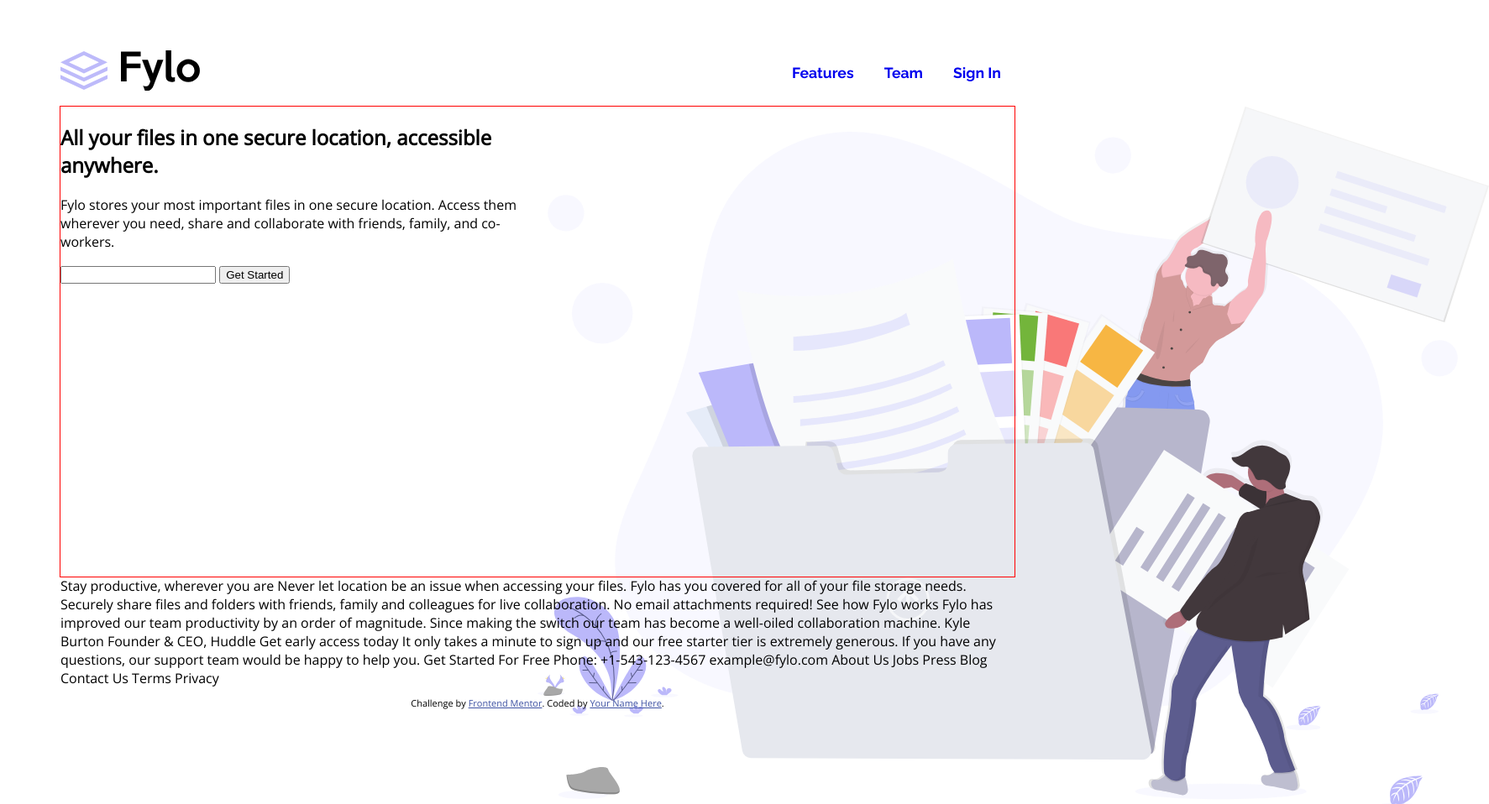
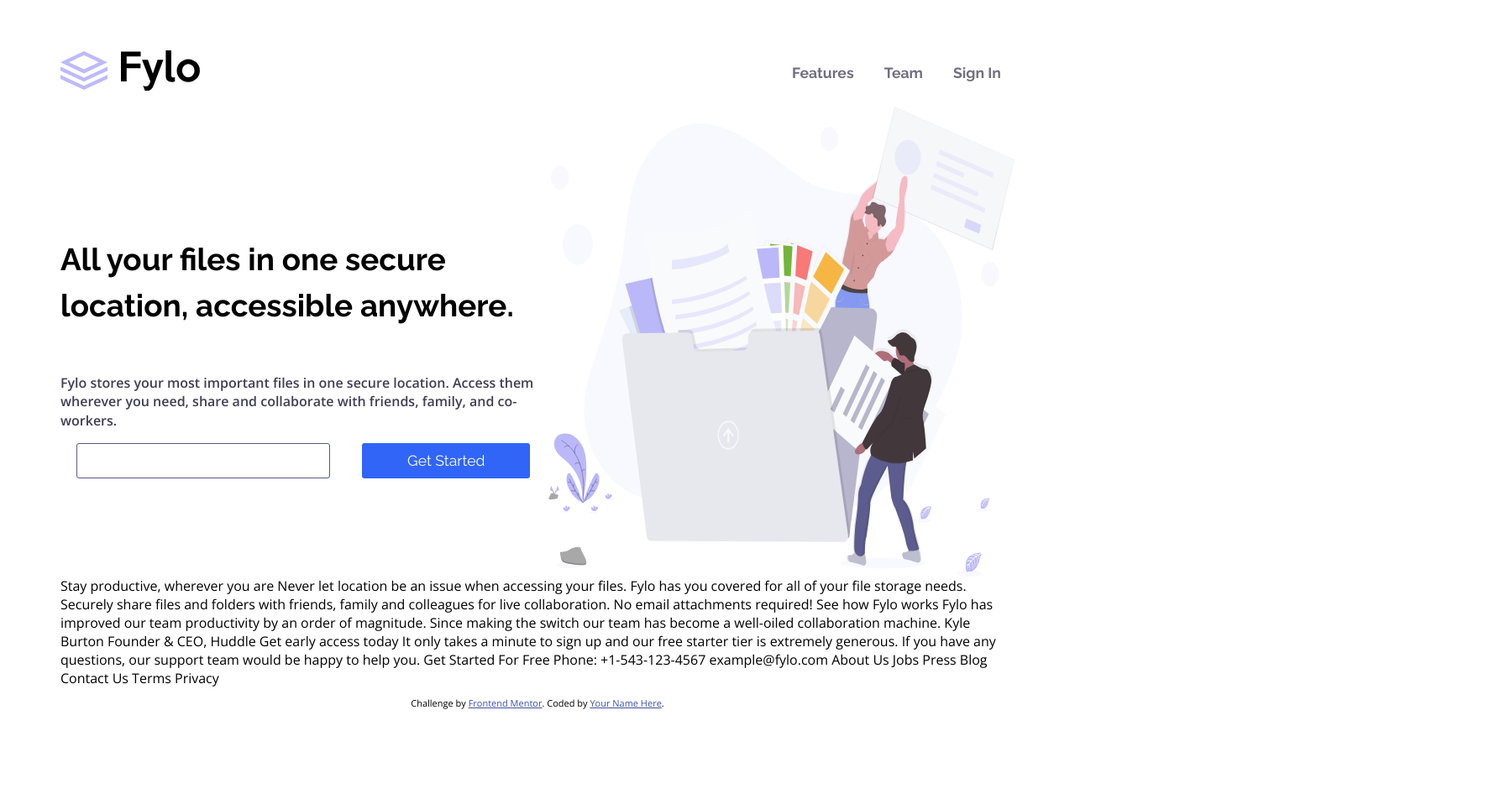
Before and after one commit to usamakhangt4/fylo-landing-page-with-two-column-layout, a plain HTML site: page index.html in a window 1280 px wide. Shown: the top 958 px of the page at 84% size, 1773 px wide, since content can reach past the window. After the commit the page ends 856 px from the top, so only its background shows below. Drawn offline with nearby package versions, Linux system fonts and the light colour scheme.

Commit message:
hero section and navbar

```diff
--- a/index.html
+++ b/index.html
@@ -40,14 +40,14 @@
     <!-- hero area -->
     <div class="main">
       <div class="content">
-        <h2>All your files in one secure location, accessible anywhere.</h2>
-        <p>Fylo stores your most important files in one secure location.
+        <p class="title">All your files in one secure location, accessible anywhere.</p>
+        <p class="paragraph">Fylo stores your most important files in one secure location.
           Access them wherever you need, share and collaborate with friends,
           family, and co-workers.</p>
-        <div class="email">
+        <form method="POST" action="#">
           <input type="email" name="" id="email" required>
-          <button>Get Started</button>
-        </div>
+          <button type="submit">Get Started</button>
+        </form>
       </div>
       <div class="image">
         <img src="./images/illustration-1.svg" alt="">
--- a/styles/_variables.scss
+++ b/styles/_variables.scss
@@ -1,5 +1,5 @@
 @import url("https://fonts.googleapis.com/css2?family=Raleway:wght@400;700&display=swap");
-@import url("https://fonts.googleapis.com/css2?family=Open+Sans&display=swap");
+@import url("https://fonts.googleapis.com/css2?family=Open+Sans:wght@400;600&display=swap");
 $very-sark-blue: hsl(243, 87%, 12%);
 $desaturated-blue: hsl(238, 22%, 44%);
 $BrightBlue: hsl(224, 93%, 58%);
--- a/styles/style.scss
+++ b/styles/style.scss
@@ -31,6 +31,7 @@
           display: block;
           padding: 14px 16px;
           font-size: 1.1em;
+          color: rgba(64, 62, 84, 0.747);
           font-weight: bold;
           font-family: "Raleway", sans-serif;
         }
@@ -40,14 +41,57 @@
 }
 // hero section
 .main {
-  outline: 1px solid red;
   display: flex;
   height: 70vh;
+  .content {
+    display: flex;
+    flex-direction: column;
+    justify-content: center;
+    font-family: "Raleway", sans-serif;
+    .title {
+      font-size: 2.3em;
+      line-height: 1.5;
+      font-weight: 700;
+    }
+    .paragraph {
+      font-size: 1em;
+      line-height: 1.4;
+      font-weight: bold;
+      font-family: "Open Sans", sans-serif;
+      color: rgb(64, 62, 84);
+    }
+    form {
+      display: flex;
+      justify-content: space-around;
+      align-items: center;
+      input {
+        border: 1px solid $desaturated-blue;
+        margin: 0;
+        padding: 0;
+        height: 40px;
+        width: 300px;
+        border-radius: 3px;
+      }
+      button {
+        border: none;
+        height: 42px;
+        width: 200px;
+        background-color: $BrightBlue;
+        color: white;
+        font-family: "Raleway", sans-serif;
+        font-size: 1.1em;
+        font-weight: 400;
+        border-radius: 3px;
+      }
+    }
+  }
   .image {
-    height: 50%;
-    width: 50%;
+    // height: 50%;
+    width: 100%;
     img {
       background-size: contain;
+      width: 100%;
+      height: 100%;
     }
   }
 }
```
Also changed, not shown: styles/style.css, 1 other file.
